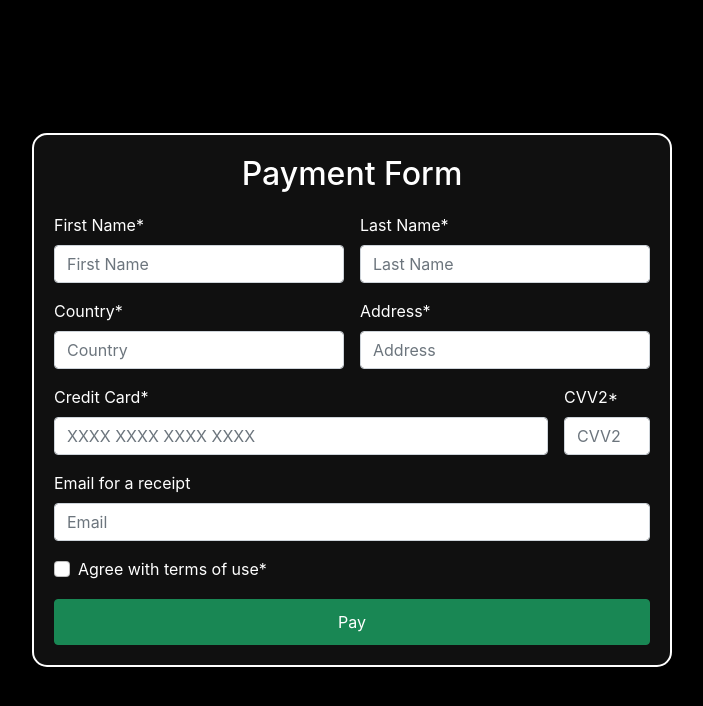
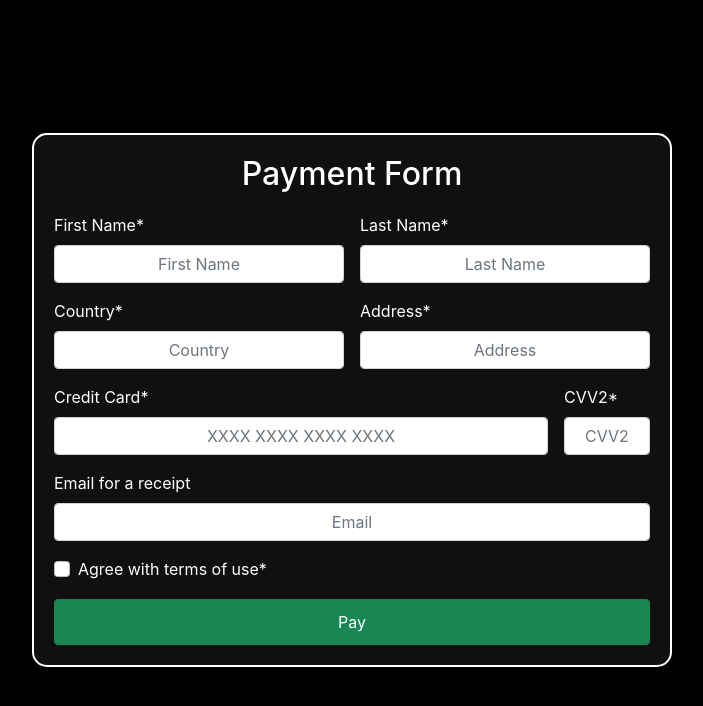
Before and after one commit to AlinaKostiuk21/Payment-form, a React (Create React App) app: page / in a window 1280 px wide. Shown: the top 706 px of the page, without its empty margins (288-991 px from the left). Built offline with nearby package versions, Linux system fonts and the light colour scheme.

Commit message:
Fix styles.

```diff
--- a/src/App.scss
+++ b/src/App.scss
@@ -1,6 +1,10 @@
 body {
   background-color: black;
   color: white;
+}
+
+input {
+  text-align: center;
 }
 
 .payment-form {
@@ -8,7 +12,7 @@ body {
   border: 2px solid white;
   border-radius: 15px;
   padding: 20px;
-  margin: 0 10px;
+  margin: 10px;
 
   &__title {
     text-align: center;
@@ -20,3 +24,14 @@ body {
     padding: 10px;
   }
 }
+
+.form-results {
+  background-color: #101010;
+  border: 2px solid white;
+  border-radius: 15px;
+  padding: 5px 10px;
+
+  &__code {
+    color: white;
+  }
+}
```
